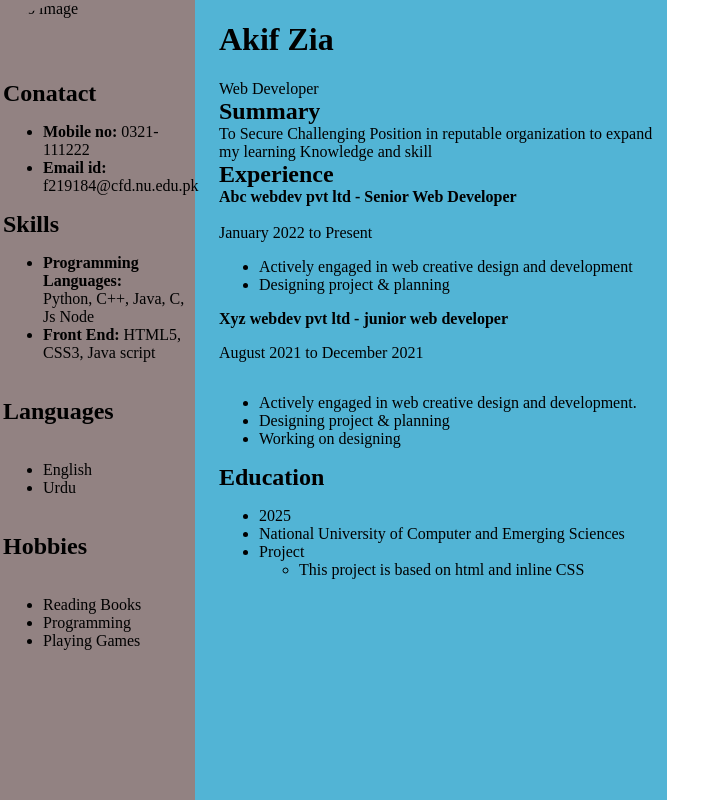
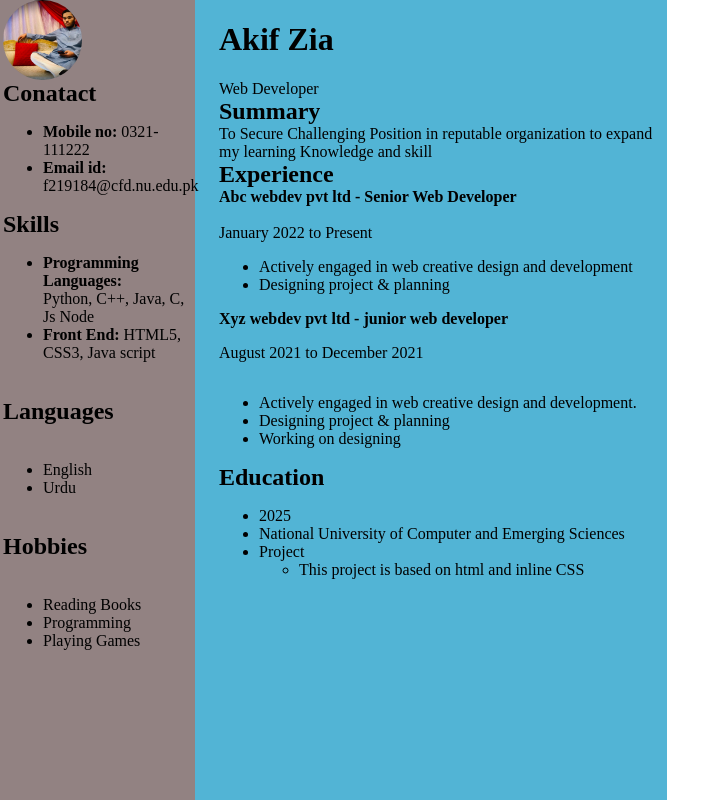
Before and after one commit to AkifZia9184/CS4032-Web-Programming, a plain HTML site: page Assignment1/Task3 (CV).html in a window 1280 px wide. Shown: the whole page, without its empty margins (0-727 px from the left). Drawn offline with Linux system fonts and the light colour scheme.

Commit message:
adding screenshots of all the tasks

```diff
--- a/Assignment1/Task3 (CV).html
+++ b/Assignment1/Task3 (CV).html
@@ -71,7 +71,7 @@
     </div>
 
     <div class="c2">
-       <img src="IMG_20231116_181607.jpg" alt="no image" height="80px" style="border-radius: 50%;" >
+       <img src="Akif.jpg" alt="no image" height="80px" style="border-radius: 50%;" >
        <span style="font-size:x-large;"><strong>Conatact</strong></span>
        <ul>
            <li><strong>Mobile no:</strong> 0321-111222</li>
```
Also changed, not shown: Assignment1/Akif.jpg (added), Assignment1/README.md, Assignment1/Task2SS.png (added), Assignment1/Task3SS.png (added).
